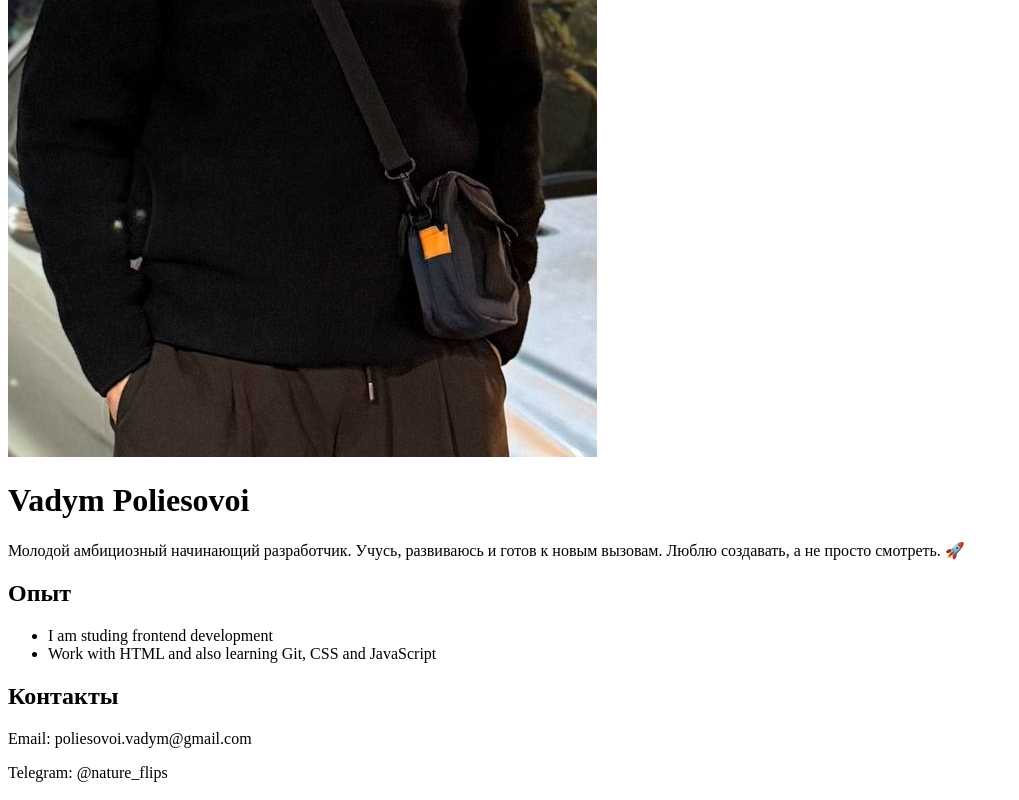
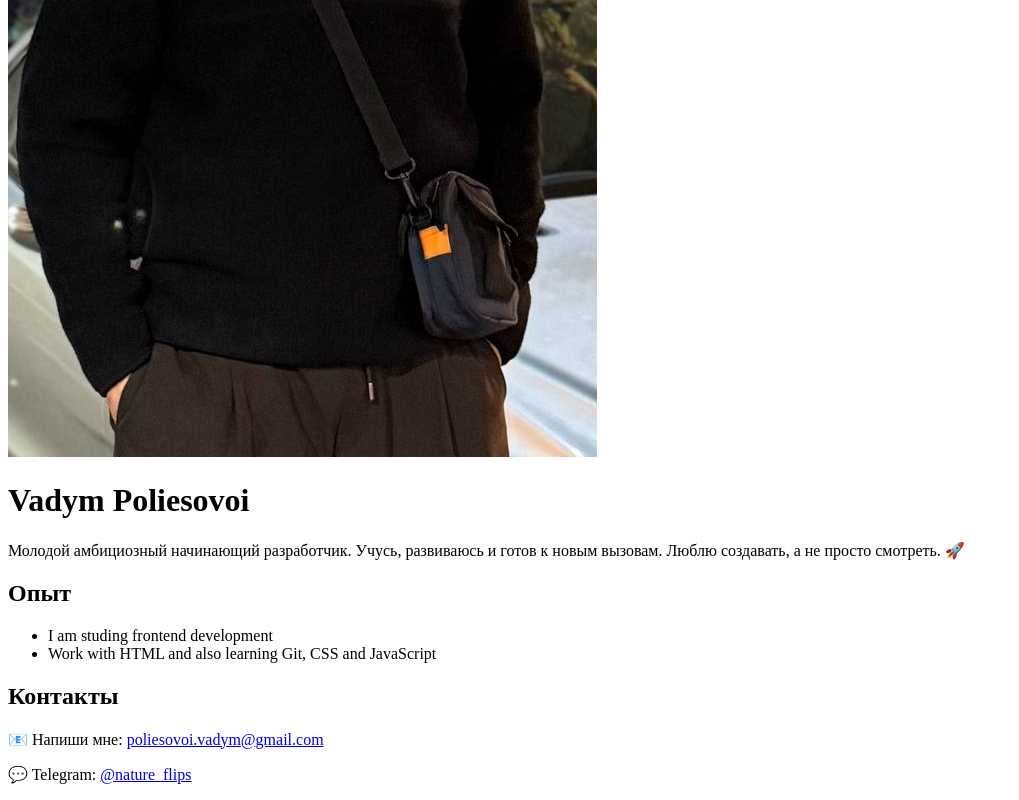
Before and after one commit to Vadym134/vadymdev.com, a plain HTML site: page index.html in a window 1280 px wide. Shown: the part 831-1631 px from the top of the page, without its empty margins (0-1019 px from the left). Drawn offline with Linux system fonts and the light colour scheme.

Commit message:
Update index.html

```diff
--- a/index.html
+++ b/index.html
@@ -16,7 +16,7 @@
   </ul>
 
   <h2>Контакты</h2>
-  <p>Email: poliesovoi.vadym@gmail.com</p>
-  <p>Telegram: @nature_flips</p>
+  <p>📧 Напиши мне: <a href="poliesovoi.vadym@gmail.com">poliesovoi.vadym@gmail.com</a></p>
+  <p>💬 Telegram: <a href="https://web.telegram.org/k/#@nature_flips" target="_blank">@nature_flips</a></p>
 </body>
 </html>
```
